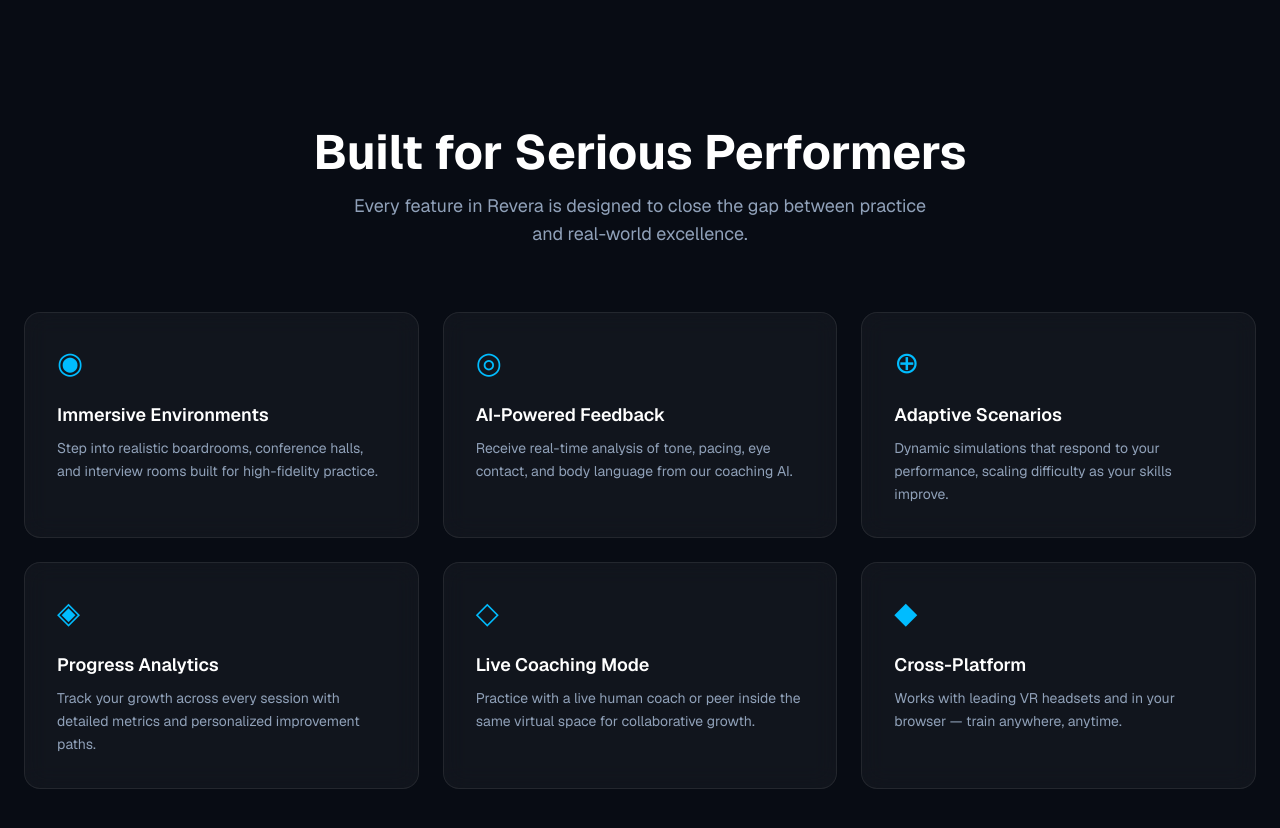
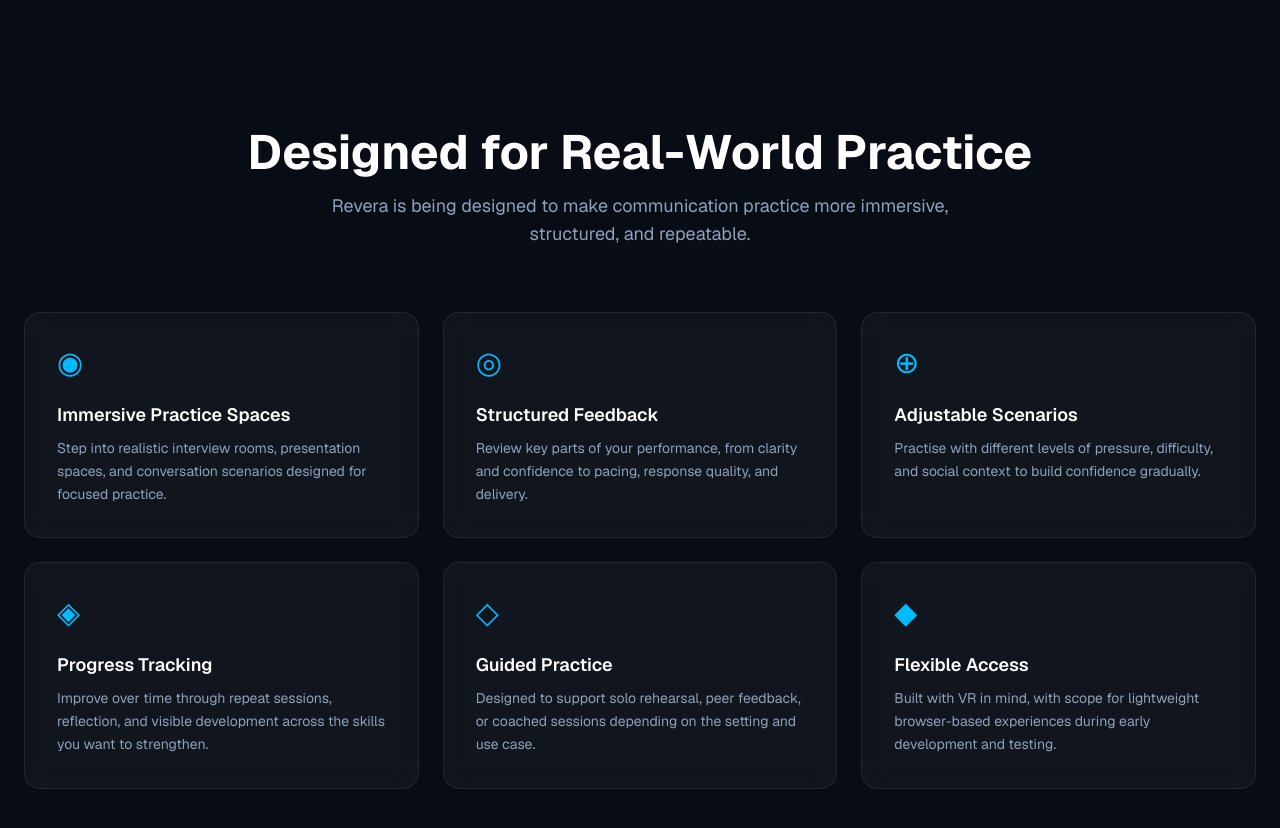
Before and after one commit to tianaokane/revera-site, a Next.js app: page / in a window 1280 px wide. Shown: the part 800-1628 px from the top of the page. Built offline with nearby package versions, Linux system fonts and the light colour scheme.

Commit message:
Update Features.tsx

```diff
--- a/src/components/Features.tsx
+++ b/src/components/Features.tsx
@@ -1,39 +1,39 @@
 const features = [
   {
     icon: "◉",
-    title: "Immersive Environments",
+    title: "Immersive Practice Spaces",
     description:
-      "Step into realistic boardrooms, conference halls, and interview rooms built for high-fidelity practice.",
+      "Step into realistic interview rooms, presentation spaces, and conversation scenarios designed for focused practice.",
   },
   {
     icon: "◎",
-    title: "AI-Powered Feedback",
+    title: "Structured Feedback",
     description:
-      "Receive real-time analysis of tone, pacing, eye contact, and body language from our coaching AI.",
+      "Review key parts of your performance, from clarity and confidence to pacing, response quality, and delivery.",
   },
   {
     icon: "⊕",
-    title: "Adaptive Scenarios",
+    title: "Adjustable Scenarios",
     description:
-      "Dynamic simulations that respond to your performance, scaling difficulty as your skills improve.",
+      "Practise with different levels of pressure, difficulty, and social context to build confidence gradually.",
   },
   {
     icon: "◈",
-    title: "Progress Analytics",
+    title: "Progress Tracking",
     description:
-      "Track your growth across every session with detailed metrics and personalized improvement paths.",
+      "Improve over time through repeat sessions, reflection, and visible development across the skills you want to strengthen.",
   },
   {
     icon: "◇",
-    title: "Live Coaching Mode",
+    title: "Guided Practice",
     description:
-      "Practice with a live human coach or peer inside the same virtual space for collaborative growth.",
+      "Designed to support solo rehearsal, peer feedback, or coached sessions depending on the setting and use case.",
   },
   {
     icon: "◆",
-    title: "Cross-Platform",
+    title: "Flexible Access",
     description:
-      "Works with leading VR headsets and in your browser — train anywhere, anytime.",
+      "Built with VR in mind, with scope for lightweight browser-based experiences during early development and testing.",
   },
 ];
 
@@ -43,26 +43,26 @@
       <div className="max-w-7xl mx-auto">
         <div className="text-center mb-16">
           <h2 className="text-4xl md:text-5xl font-bold text-white mb-4">
-            Built for Serious Performers
+            Designed for Real-World Practice
           </h2>
-          <p className="text-slate-400 text-lg max-w-xl mx-auto">
-            Every feature in Revera is designed to close the gap between
-            practice and real-world excellence.
+          <p className="text-slate-400 text-lg max-w-2xl mx-auto">
+            Revera is being designed to make communication practice more
+            immersive, structured, and repeatable.
           </p>
         </div>
 
         <div className="grid grid-cols-1 md:grid-cols-2 lg:grid-cols-3 gap-6">
-          {features.map((f) => (
+          {features.map((feature) => (
             <div
-              key={f.title}
+              key={feature.title}
               className="card-glass rounded-2xl p-8 transition-all duration-300 hover:-translate-y-1 cursor-default"
             >
-              <div className="text-3xl text-sky-400 mb-5">{f.icon}</div>
+              <div className="text-3xl text-sky-400 mb-5">{feature.icon}</div>
               <h3 className="text-white font-semibold text-lg mb-2">
-                {f.title}
+                {feature.title}
               </h3>
               <p className="text-slate-400 text-sm leading-relaxed">
-                {f.description}
+                {feature.description}
               </p>
             </div>
           ))}
```
